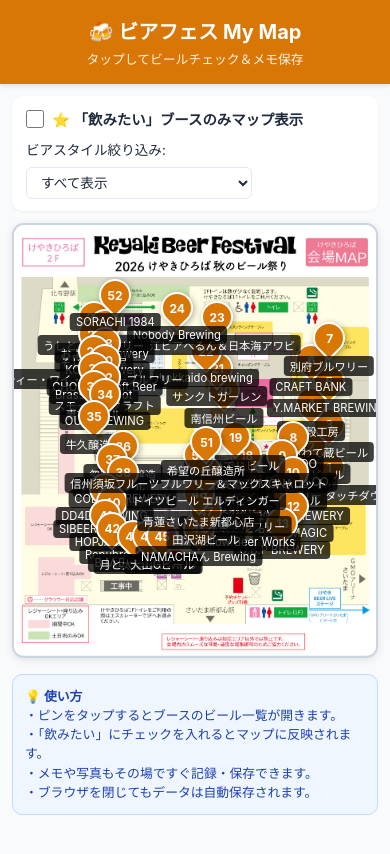
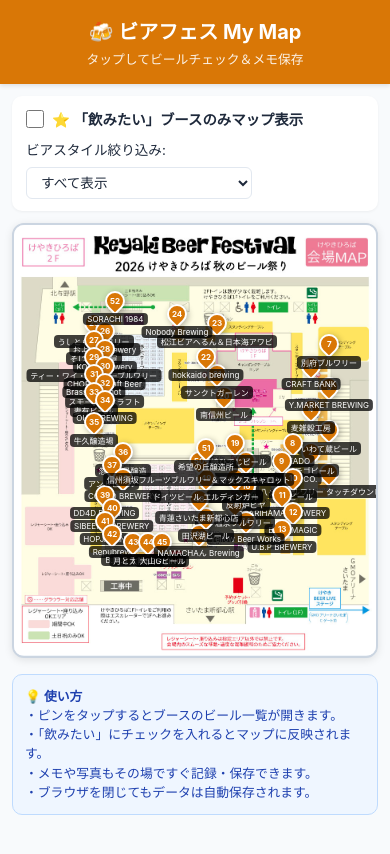
Before and after one commit to AMTRRN/beer-fes-map, a plain HTML site: page index.html in a window 390 px wide. Drawn offline with Linux system fonts and the light colour scheme.

Commit message:
Update index.html

```diff
--- a/index.html
+++ b/index.html
@@ -145,8 +145,8 @@
   }
 
   .pin-icon {
-    width: 32px;
-    height: 32px;
+    width: clamp(20px, 5vw, 32px);
+    height: clamp(20px, 5vw, 32px);
     background-color: var(--primary-color);
     border: 2px solid white;
     border-radius: 50% 50% 50% 0;
@@ -161,7 +161,7 @@
     transform: rotate(45deg);
     color: white;
     font-weight: bold;
-    font-size: 0.75rem;
+    font-size: clamp(0.5rem, 1.5vw, 0.75rem);
   }
 
   .pin.has-checked .pin-icon {
@@ -174,14 +174,14 @@
 
   .pin-label {
     position: absolute;
-    top: 34px;
+    top: clamp(22px, 5.5vw, 34px);
     left: 50%;
     transform: translateX(-50%);
     background: rgba(0,0,0,0.75);
     color: white;
-    padding: 2px 6px;
+    padding: 1px 4px;
     border-radius: 4px;
-    font-size: 0.7rem;
+    font-size: clamp(0.5rem, 1.2vw, 0.7rem);
     white-space: nowrap;
     pointer-events: none;
   }
```
